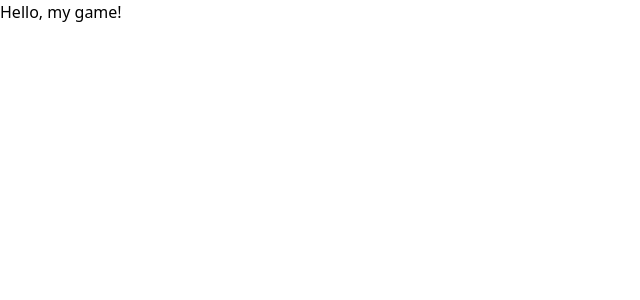
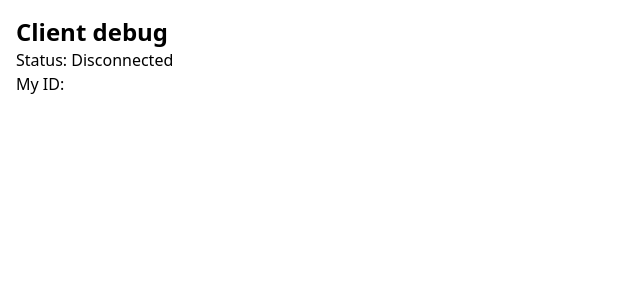
Before and after one commit to Ahmedok/internship-task6, a React (Vite) app in the folder packages/client/: page / in a window 1280 px wide. Shown: the top 300 px of the page, without its empty margins (0-640 px from the left). Built offline with nearby package versions, Linux system fonts and the light colour scheme; no server answers.

Commit message:
feat: Add clientside game state storage

```diff
--- a/packages/client/src/App.tsx
+++ b/packages/client/src/App.tsx
@@ -1,8 +1,19 @@
+import { useEffect } from "react";
+import { useGameStorage } from "./store/game";
+
 function App() {
+    const { connect, isConnected, playerId } = useGameStorage();
+
+    useEffect(() => {
+        connect();
+    }, [connect]);
+
     return (
-        <>
-            <p>Hello, my game!</p>
-        </>
+        <div className="p-4">
+            <h1 className="text-2xl font-bold">Client debug</h1>
+            <p>Status: {isConnected ? "Connected" : "Disconnected"}</p>
+            <p>My ID: {playerId}</p>
+        </div>
     );
 }
 
--- /dev/null
+++ b/packages/client/src/store/game.ts
@@ -0,0 +1,96 @@
+import { create } from "zustand";
+import { devtools } from "zustand/middleware";
+import { socket } from "../services/socket";
+import type { GameState, JoinGamePayload } from "@task6/lib";
+
+interface GameStateStore {
+    isConnected: boolean;
+    isConnecting: boolean;
+    error: string | null;
+
+    gameState: GameState | null;
+    playerId: string | null;
+
+    connect: () => void;
+    joinGame: (payload: JoinGamePayload) => Promise<boolean>;
+    makeMove: (index: number) => void;
+    playAgain: () => void;
+    leaveGame: () => void;
+    resetError: () => void;
+}
+
+export const useGameStorage = create<GameStateStore>()(
+    devtools((set, get) => ({
+        isConnected: false,
+        isConnecting: false,
+        error: null,
+        gameState: null,
+        playerId: null,
+
+        connect: () => {
+            if (socket.connected) return;
+
+            socket.connect();
+
+            socket.on("connect", () => {
+                set({ isConnected: true, playerId: socket.id ?? null });
+            });
+
+            socket.on("disconnect", () => {
+                set({ isConnected: false });
+            });
+
+            socket.on("game_state_update", (newState) => {
+                set({ gameState: newState });
+            });
+
+            socket.on("error", (msg) => {
+                set({ error: msg });
+            });
+
+            socket.on("game_over", (result) => {
+                console.log("Game over:", result.message);
+            });
+        },
+
+        joinGame: async (payload) => {
+            set({ isConnecting: true, error: null });
+
+            return new Promise((resolve) => {
+                socket.emit("join_game", payload, (response) => {
+                    if (response.error) {
+                        set({ isConnecting: false, error: response.error });
+                        resolve(false);
+                    } else {
+                        set({ isConnecting: false });
+                        resolve(true);
+                    }
+                });
+            });
+        },
+
+        makeMove: (index) => {
+            const { gameState } = get();
+            if (!gameState) return;
+
+            socket.emit("make_move", { roomId: gameState.roomId, index });
+        },
+
+        playAgain: () => {
+            const { gameState } = get();
+            if (!gameState) return;
+
+            socket.emit("play_again", { roomId: gameState.roomId });
+        },
+
+        leaveGame: () => {
+            socket.disconnect();
+            set({ gameState: null, isConnected: false });
+            socket.connect();
+        },
+
+        resetError: () => {
+            set({ error: null });
+        },
+    })),
+);
```
